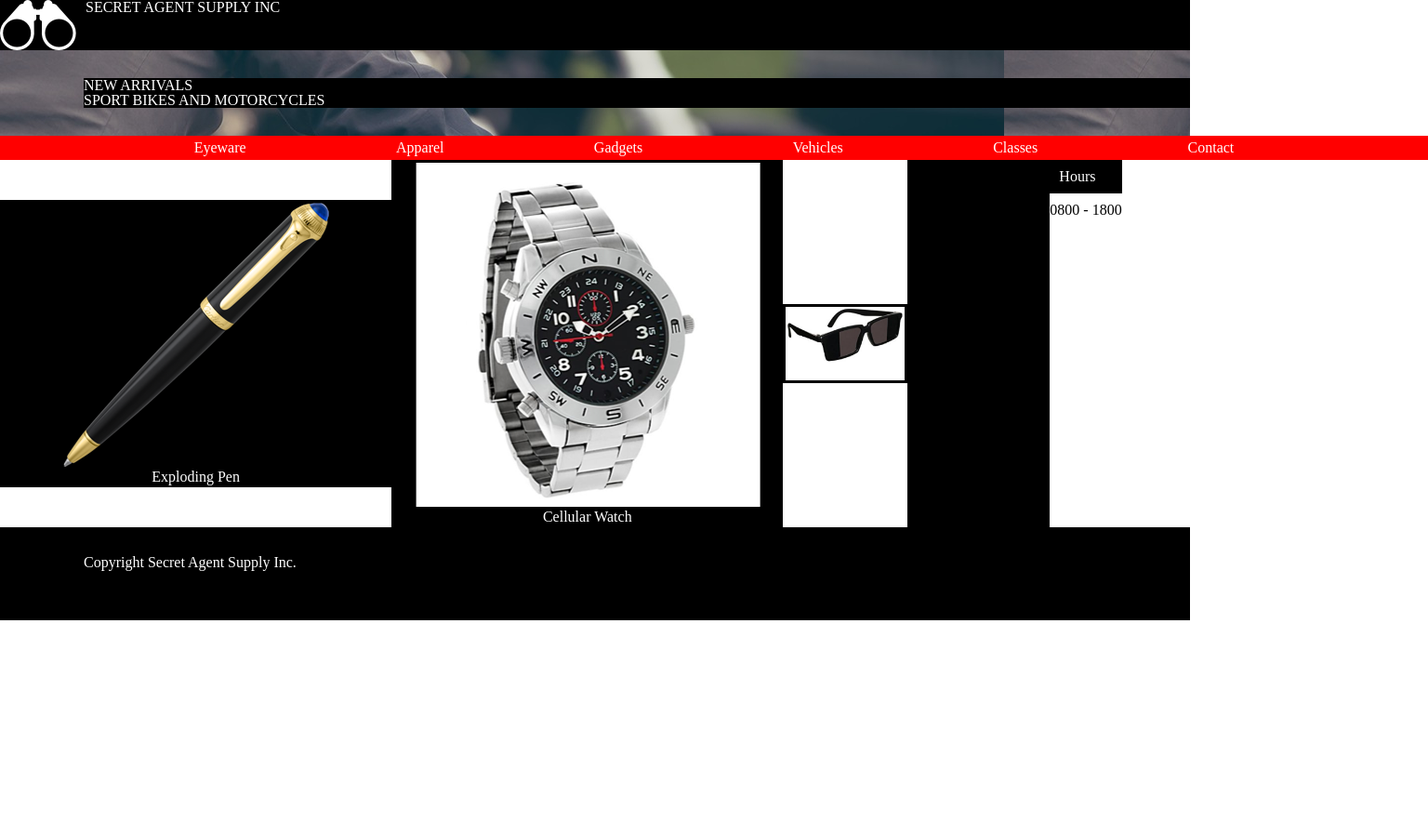
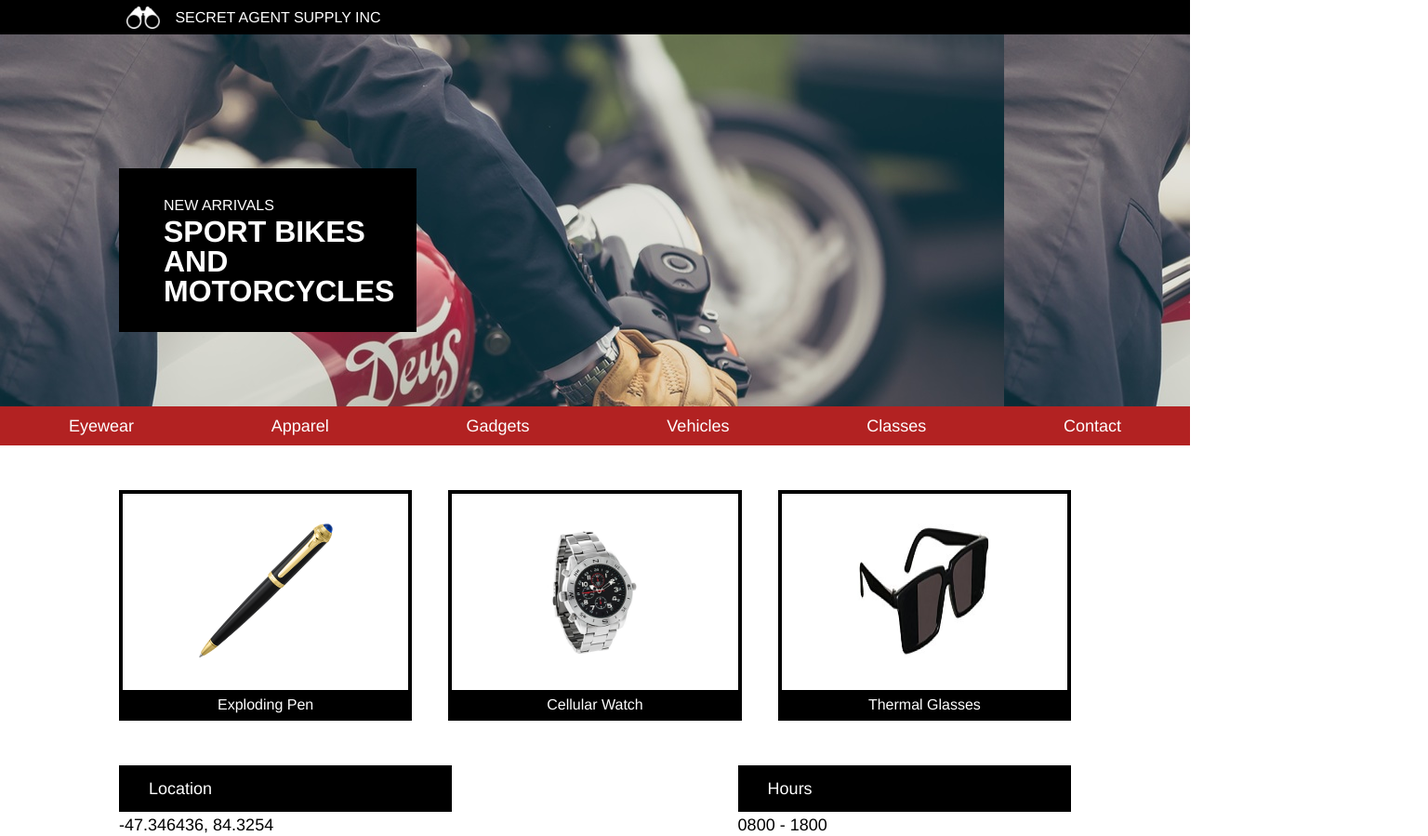
Before and after one commit to k-johnston/codecademy-secret, a plain HTML site: page index.html in a window 1280 px wide. Shown: the top 899 px of the page at 93% size, 1536 px wide, since content can reach past the window. Before the commit the page ends 800 px from the top, so only its background shows below. Drawn offline with Linux system fonts and the light colour scheme.

Commit message:
Finished desktop layout

```diff
--- a/index.html
+++ b/index.html
@@ -8,8 +8,10 @@
   </head>
   <body>
     <header>
+      <div class="header">
         <img class="logo" src="./resources/images/logo.png" />
         <h2>Secret Agent Supply Inc</h2>
+      </div>
     </header>
     <div class="content">
       <div class="bikepic">
@@ -19,7 +21,7 @@
         </div>
       </div>
       <nav>
-        <p>Eyeware</p>
+        <p>Eyewear</p>
         <p>Apparel</p>
         <p>Gadgets</p>
         <p>Vehicles</p>
@@ -30,31 +32,31 @@
         <div class="salecard">
           <div class="pen">
             <img src="./resources/images/pen.png" />
-            <h3>Exploding Pen</h3>
+            <h2>Exploding Pen</h2>
           </div>
           <div class="watch">
             <img src="./resources/images/watch.png" />
-            <h3>Cellular Watch</h3>
+            <h2>Cellular Watch</h2>
           </div>
           <div class="glasses">
             <img src="./resources/images/glasses.png" />
-            <h3>Thermal Glasses</h3>
+            <h2>Thermal Glasses</h2>
+          </div>
         </div>
       </div>
       <div class="info">
         <div class="location">
-            <h3>Location</h3>
+          <h2>Location</h2>
           <p>-47.346436, 84.3254</p>
         </div>
         <div class="hours">
-            <h3>Hours</h3>
+          <h2>Hours</h2>
           <p>0800 - 1800</p>
         </div>
       </div>
     </div>
-    </div>
     <footer>
-      <p>Copyright Secret Agent Supply Inc.</p>
+      <p class="footer">Copyright Secret Agent Supply Inc.</p>
     </footer>
   </body>
 </html>
--- a/resources/css/style.css
+++ b/resources/css/style.css
@@ -4,59 +4,86 @@ body {
   margin: 0;
   background-color: white;
   color: white;
+  font-size: 18px;
+  font-family: Helvetica, sans-serif;
+  text-align: center;
 }
 
 header {
   background-color: black;
+  width: 100%;
+  height: 2.32rem;
+}
+
+.header {
+  padding-left: 8.5rem;
+  width: 100%;
   display: flex;
   justify-content: flex-start;
   flex-wrap: wrap;
+  align-items: flex-start;
 }
 
-.logo img {
-  padding-right: 100px;
+img.logo {
+  height: 1.5rem;
+  padding-top: 0.42rem;
 }
 
 header h2 {
   text-transform: uppercase;
-  padding-left: 10px;
+  font-size: 1rem;
+  padding-left: 1rem;
+  padding-top: 0.66rem;
+  padding-bottom: 0.66rem;
 }
 
 .content {
   width: 100%;
   display: flex;
-  justify-content:center;
+  justify-content: center;
   flex-direction: column;
 }
 
 .bikepic {
   background-image: url(../images/moto.jpeg);
   width: 100%;
-  height: auto;
+  height: 25rem;
 }
 
 .newarrivals {
   background: black;
-  margin: 30px 0px 30px 90px;
-  height: auto;
-  width: auto;
+  margin-left: 8rem;
+  margin-top: 9rem;
+  height: 11rem;
+  width: 20rem;
 }
 
 .newarrivals h2 {
   text-transform: uppercase;
+  font-size: 1rem;
+  font-size: bold;
+  padding-top: 2rem;
+  margin-left: 3rem;
+  text-align: left;
 }
 
 .newarrivals h1 {
   text-transform: uppercase;
+  font-weight: bold;
+  font-size: 2rem;
+  margin-left: 3rem;
+  padding-top: 0.25rem;
+  text-align: left;
 }
 
 nav {
   display: inline-flex;
   justify-content: space-around;
   align-items: center;
-  padding: 5px 10%;
+  padding-top: 0.75rem;
+  padding-bottom: 0.75rem;
   width: 100%;
-  background-color: red;
+  background-color: firebrick;
 }
 
 p nav {
@@ -71,52 +98,84 @@ p nav {
   display: inline-flex;
   align-items: center;
   justify-content: space-between;
+  padding-top: 3rem;
+  padding-right: 8rem;
+  padding-left: 8rem;
+  width: 100%;
 }
 
 .pen, .watch, .glasses {
-  border: medium solid black;
-  height: auto;
-  width: 300px;
+  border: 4px solid black;
+  height: 15rem;
+  width: 30%;
+  background-color: white;
 }
 
-.pen, .watch, .glasses img {
-  width: 100%;
-  height: auto;
+.salecard img {
+  width: 9rem;
+  height: 9rem;
+  padding: 2rem;
 }
 
-.pen, .watch, .glasses p {
+.salecard h2 {
   background-color: black;
   width: 100%;
-  text-align: center;
-  padding: 0px;
+  padding-top: 0.5rem;
+  padding-bottom: 0.5rem;
+  font-size: 1rem;
 }
 
 .info {
   display: inline-flex;
-  align-items: left;
+  align-items: center;
   justify-content: space-between;
+  margin: 3rem 8rem 4rem 8rem;
 }
 
-.location, .hours {
-  /* width of black bar equal to 1 card, width of .info equal to 3 cards + spacing, make spacing equal to cards padding-right to fill the half div, also fix padding in black bars*/
+.location {
+  width: 35%;
+  text-align: left;
 }
 
-.location, .hours h3 {
-  background-color: black;
-  padding: 10px;
+.hours {
+  width: 35%;
+  text-align: left;
 }
 
-.location, .hours p {
+.location h2 {
+  background-color: black;
+  padding: 1rem 0rem 1rem 2rem;
+}
+
+.hours h2 {
+  background-color: black;
+  padding: 1rem 0rem 1rem 2rem;
+}
+
+.location p {
   color: black;
-  padding-top: 10px;
+  padding-left: 0rem;
+  text-align: left;
+  padding-top: 5px;
+}
+
+.hours p {
+  color: black;
+  padding-left: 0rem;
+  text-align: left;
+  padding-top: 5px;
 }
 
 footer {
+  display: flex;
+  align-items: center;
+  align-content: center;
   width: 100%;
-  height: 100px;
+  height: 5rem;
   background-color: black;
 }
 
-footer p {
-  padding: 30px 0px 30px 90px;
+p.footer {
+  padding-left: 8rem;
+  text-align: left;
 }
```
Also changed, not shown: 1 other file. Lines whose indentation alone changed are shown as unchanged.
